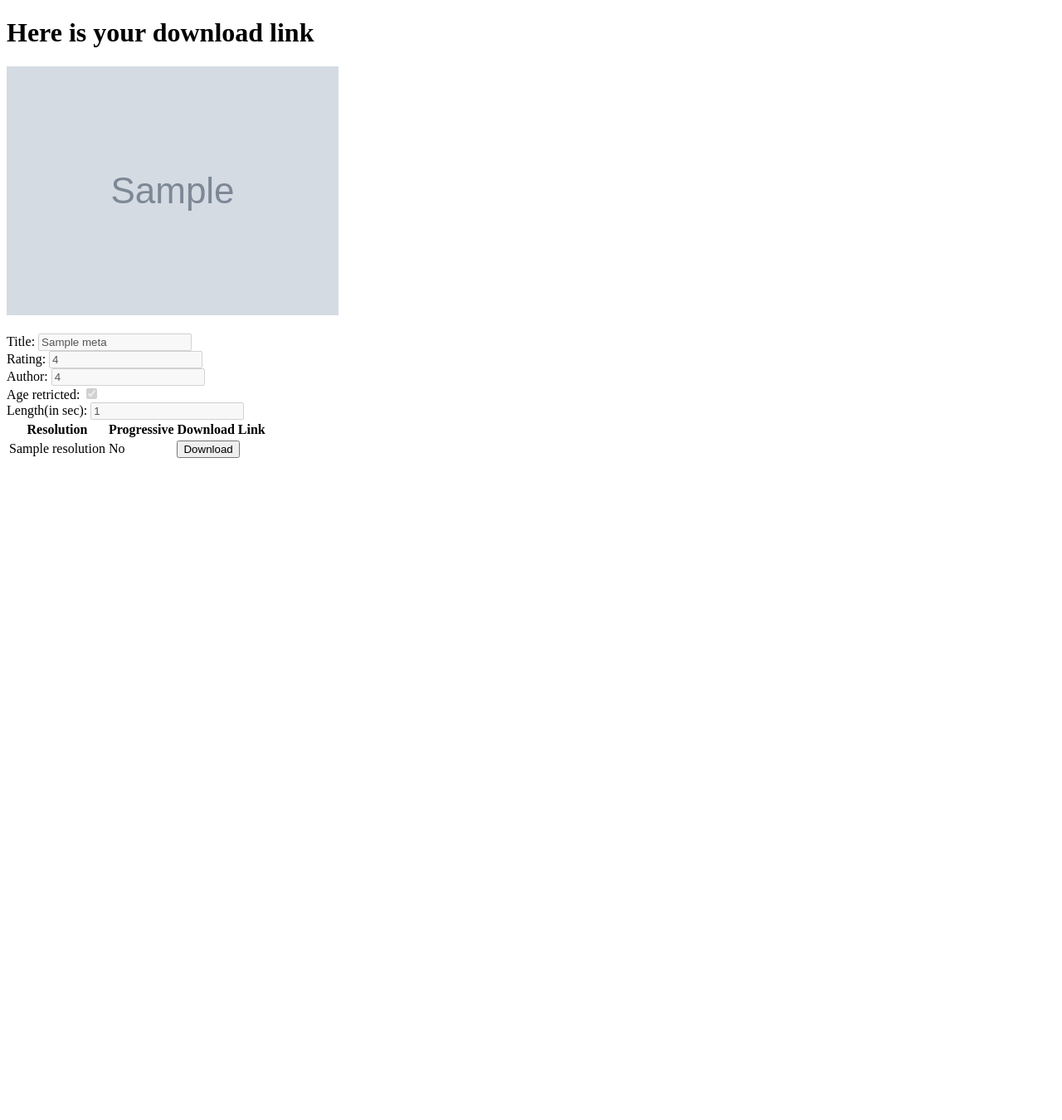
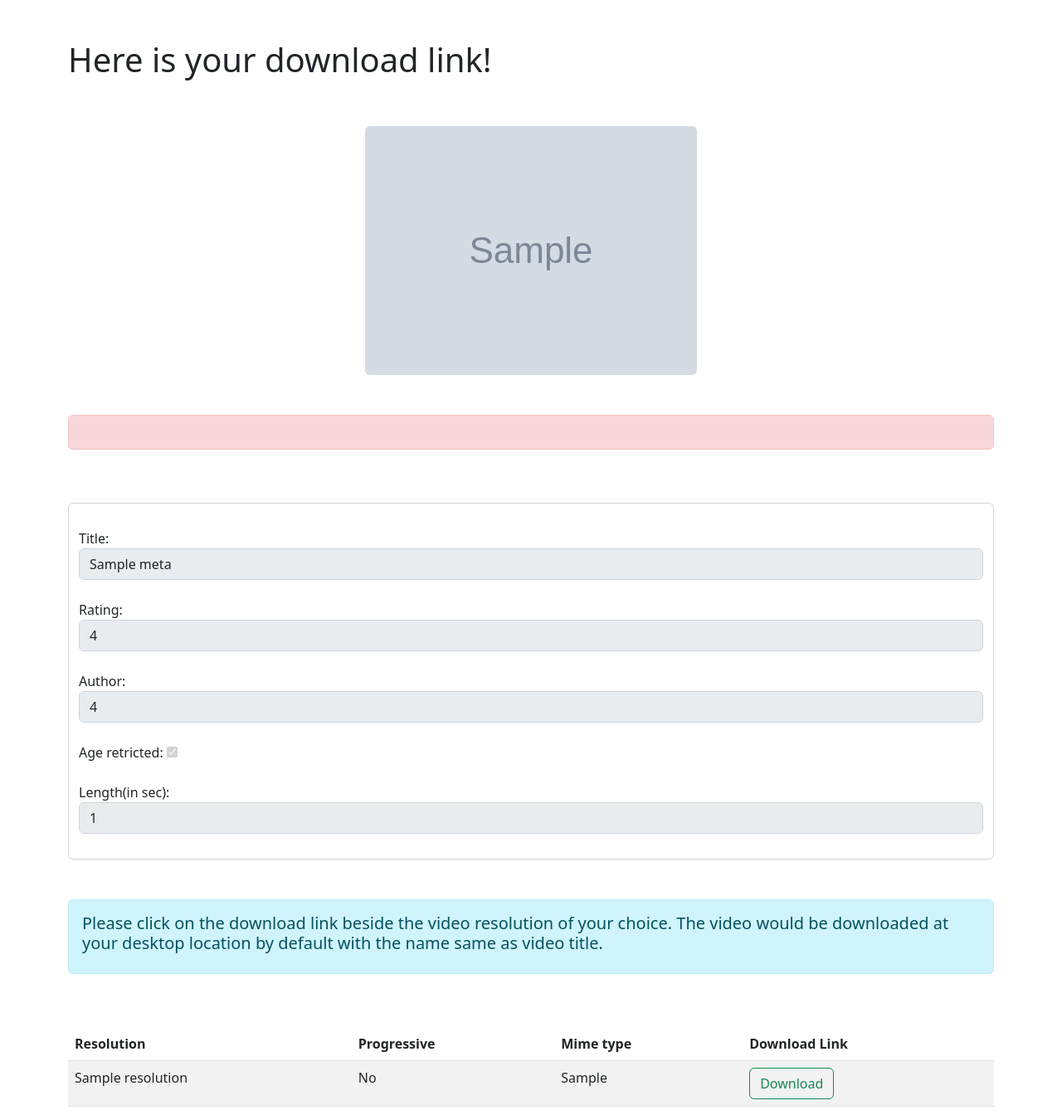
Before and after one commit to AnkitShaw-creator/youtube_downloader_in_django, a Django app: template downloader/templates/downloader/download.html in a window 1280 px wide. Shown: the whole page at 83% size. Before the commit the page ends 552 px from the top, so only its background shows below. Run offline with Django 4.2, Linux system fonts and the light colour scheme; the template is opened without the code that fills it: most values are stand-ins (such as "Sample title", 1, 10 or a date in 2020); grey boxes marked "Sample" are stand-in pictures; some libraries are stand-ins or nearby versions.

Commit message:
html updates

```diff
--- a/downloader/templates/downloader/download.html
+++ b/downloader/templates/downloader/download.html
@@ -4,36 +4,52 @@
     <meta charset="UTF-8">
     <meta http-equiv="X-UA-Compatible" content="IE=edge">
     <meta name="viewport" content="width=device-width, initial-scale=1.0">
+    <link href="https://cdn.jsdelivr.net/npm/bootstrap@5.2.0/dist/css/bootstrap.min.css" rel="stylesheet"
+        integrity="sha384-gH2yIJqKdNHPEq0n4Mqa/HGKIhSkIHeL5AyhkYV8i59U5AR6csBvApHHNl/vI1Bx" crossorigin="anonymous">
+
     <title>Download</title>
 </head>
 <body>
-    <h1>Here is your download link</h1>
-    <img src="{{ meta_data.thumbnail_url }}" alt="">
-    <form action="" method="get">
+    <div class="container">
+        <br><br>
+        <h1>Here is your download link!</h1> <br><br>
+        <img src="{{ meta_data.thumbnail_url }}" alt="" class="rounded mx-auto d-block">
+        <br><br>
+        <div class="alert alert-danger" role="alert">
+            <h3>{{ message }}</h3>
+        </div>
+        <br><br>
+        <form action="" method="get" class="form-control">
             <br>
             <label for="title">Title: </label>
-        <input type="text" name="title" id="title" value="{{ meta_data.title }}" disabled><br>
+            <input class="form-control" type="text" name="title" id="title" value="{{ meta_data.title }}" disabled ><br>
 
             <label for="rating">Rating: </label>
-        <input type="text" name="title" id="title" value="{{ meta_data.rating }}" disabled><br>
+            <input class="form-control" type="text" name="title" id="title" value="{{ meta_data.rating }}" disabled><br>
 
             <label for="rating">Author: </label>
-        <input type="text" name="rating" id="rating" value="{{ meta_data.rating }}" disabled><br>
+            <input class="form-control" type="text" name="rating" id="rating" value="{{ meta_data.rating }}" disabled><br>
 
             <label for="age_restricted">Age retricted: </label>
-        <input type="checkbox" name="age_restricted" id="age_restricted" disabled {% if meta_data.age_restricted %} checked {% endif %}><br>
-
+            <input type="checkbox" name="age_restricted" id="age_restricted" disabled {% if meta_data.age_restricted %} checked
+                {% endif %}>
+                <br>
+                <br>
             <label for="rating">Length(in sec): </label>
-        <input type="text" name="length" id="length" value="{{ meta_data.length }}" disabled><br>
-
-
+            <input class="form-control" type="text" name="length" id="length" value="{{ meta_data.length }}" disabled><br>
         </form>
-
-    <table class="table">
+        <br><br>
+        <div class="alert alert-info" role="alert">
+            <h5>Please click on the download link beside the video resolution of your choice. The video would be downloaded
+            at your desktop location by default with the name same as video title.</h5>
+        </div>
+        <br><br>
+        <table class="table table-striped table-hover">
             <thead>
                 <tr>
                     <th scope="col">Resolution</th>
                     <th scope="col"> Progressive</th>
+                    <th scope="col"> Mime type</th>
                     <th scope="col">Download Link</th>
                 </tr>
             </thead>
@@ -42,17 +58,20 @@
                 <tr>
                     <td>{{i.resolution}}</td>
                     <td>{% if i.Progressive %} Yes {% else %} No {% endif %}</td>
+                    <td>{{ i.mime_type }}</td>
                     <td>
                         <form action="" method="post">
                             {% csrf_token %}
-                        <input type="hidden" name="i_tag" value = "{{ i.itag }}">
-                        <button type="submit">Download</button>
+                            <input type="hidden" name="i_tag" value="{{ i.itag }}">
+                            <button type="submit" class="btn btn-outline-success">Download</button>
                         </form>
                     </td>
                 </tr>
                 {% endfor %}
             </tbody>
         </table>
+    </div>
+
 
 </body>
 </html>
--- a/downloader/views.py
+++ b/downloader/views.py
@@ -27,7 +27,7 @@
     video_meta_data['length']= yt.length
 
     if request.method == 'GET':
-        return render(request, 'downloader/download.html', {'meta_data': video_meta_data, 'rsl': res,})
+        return render(request, 'downloader/download.html', {'meta_data': video_meta_data,'rsl': res})
 
     if request.method == 'POST':
         ys = yt.streams.get_by_itag(int(request.POST['i_tag']))
```
Also changed, not shown: downloader/templates/downloader/home.html (+17 -8 lines), 1 other file. Lines whose indentation alone changed are shown as unchanged.
